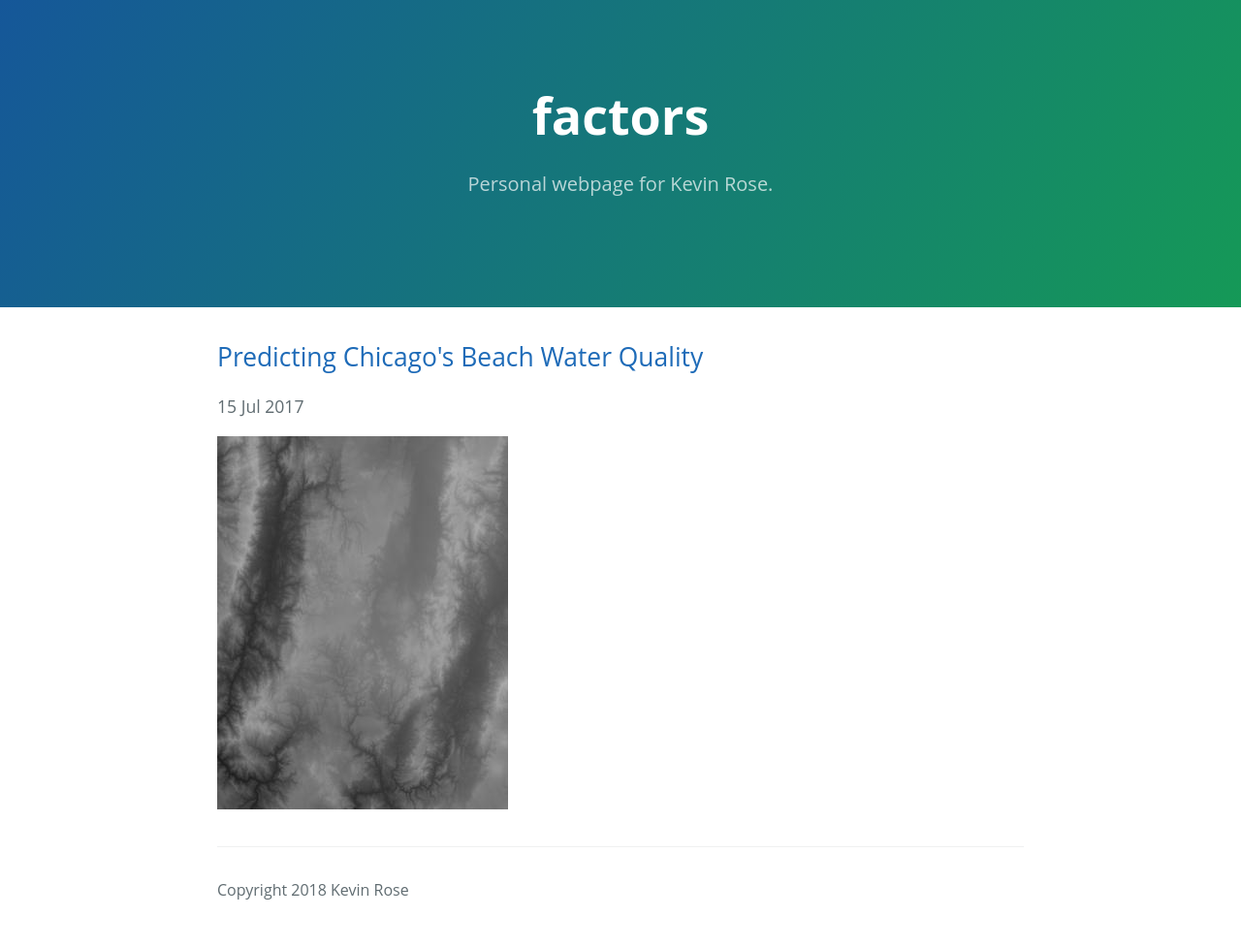
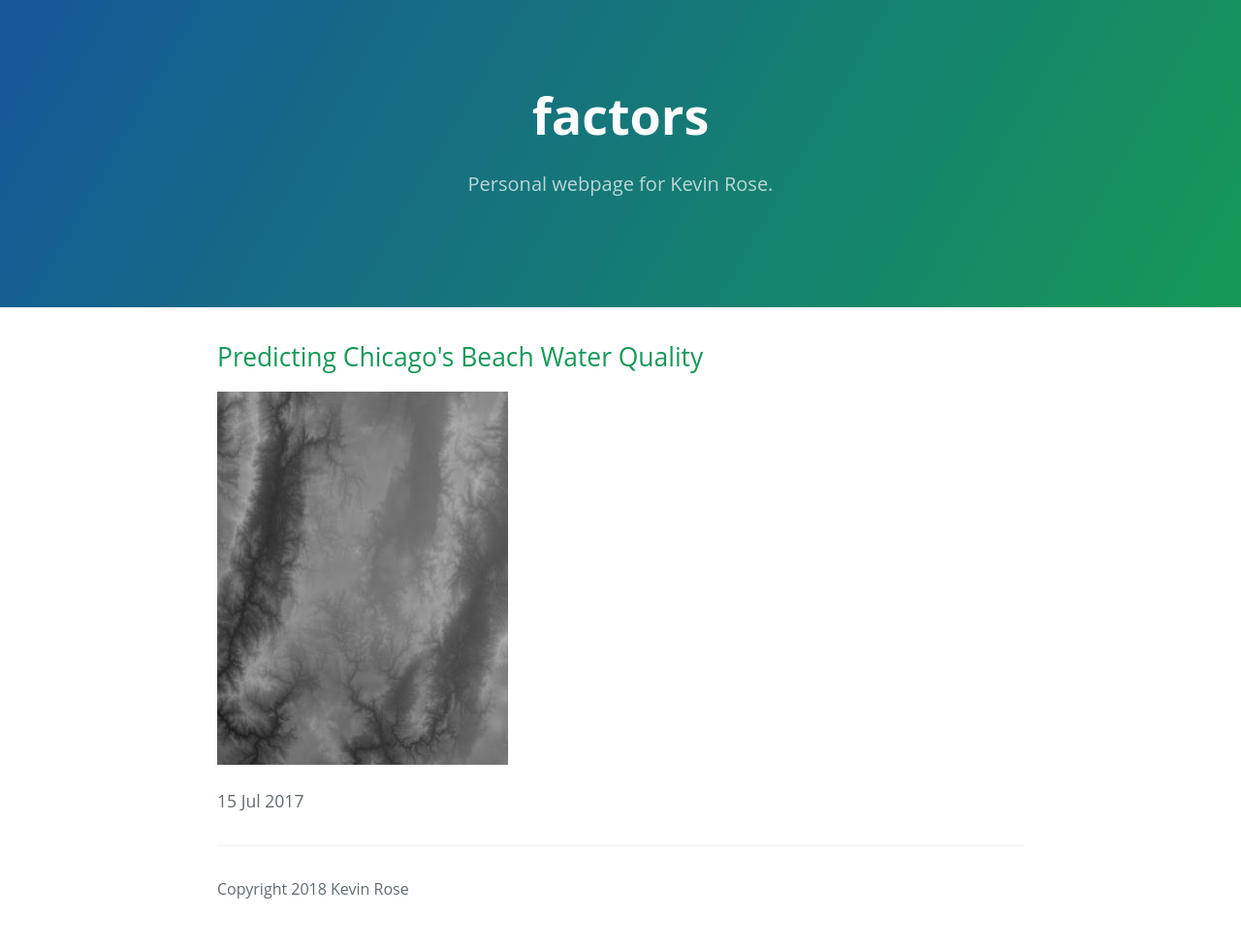
Before and after one commit to kbrose/kbrose.github.io, a Jekyll site: the page built from index.html, in a window 1280 px wide. Shown: the whole page at 97% size. Built offline with Jekyll 4.4.1, drawn with Linux system fonts in a browser that asks for light colours.

Commit message:
layout updates

```diff
--- /dev/null
+++ b/_includes/head.html
@@ -0,0 +1,7 @@
+<head>
+  <meta name="viewport" content="width=device-width, initial-scale=1">
+	<meta charset="UTF-8">
+	<link rel="stylesheet" href="/assets/css/site.css">
+	<script src="/js/site.js"></script>
+	<title>factors</title>
+</head>
--- a/_includes/header.html
+++ /dev/null
@@ -1,4 +0,0 @@
-<section class="page-header">
-  <h1 class="project-name"><a href="/" style="color: white;">factors</a></h1>
-  <h2 class="project-tagline">Personal webpage for Kevin Rose.</h2>
-</section>
--- a/_layouts/post.html
+++ b/_layouts/post.html
@@ -12,7 +12,9 @@
 	{% include header.html %}
 	<section class="main-content">
 		<article>
-			<h1><a href="{{ site.base_url }}{{ page.url }}">{{ page.title }}</a></h1>
+			<section class="page-header">
+			  <h1><a href="{{ site.base_url }}{{ page.url }}">{{ page.title }}</a></h1>
+			</section>
 			<p>{{ page.date | date_to_string }}</p>
 			<p>{{ content }}</p>
 		</article>
--- a/index.html
+++ b/index.html
@@ -3,12 +3,7 @@
 
 <!DOCTYPE html>
 <html>
-<head>
-	<meta charset="UTF-8">
-	<link rel="stylesheet" href="/assets/css/site.css">
-	<script src="/js/site.js"></script>
-	<title>factors</title>
-</head>
+{% include head.html %}
 <body>
 	<header>
 		<section class="page-header">
@@ -19,9 +14,11 @@
 	<section class="main-content">
 		{% for post in site.posts %}
 			<article>
-				<h2><a href="{{ site.base_url }}{{ post.url }}">{{ post.title }}</a></h2>
+				<a href="{{ site.base_url }}{{ post.url }}">
+					<h2>{{ post.title }}</h2>
+					<img src="{{ post.img }}">
+				</a>
 				<p>{{ post.date | date_to_string }}</p>
-				<img src="{{ post.img }}">
 			</article>
 		{% endfor %}
 		{% include footer.html %}
```
Also changed, not shown: _layouts/defaults.html (+1 -9 lines).
